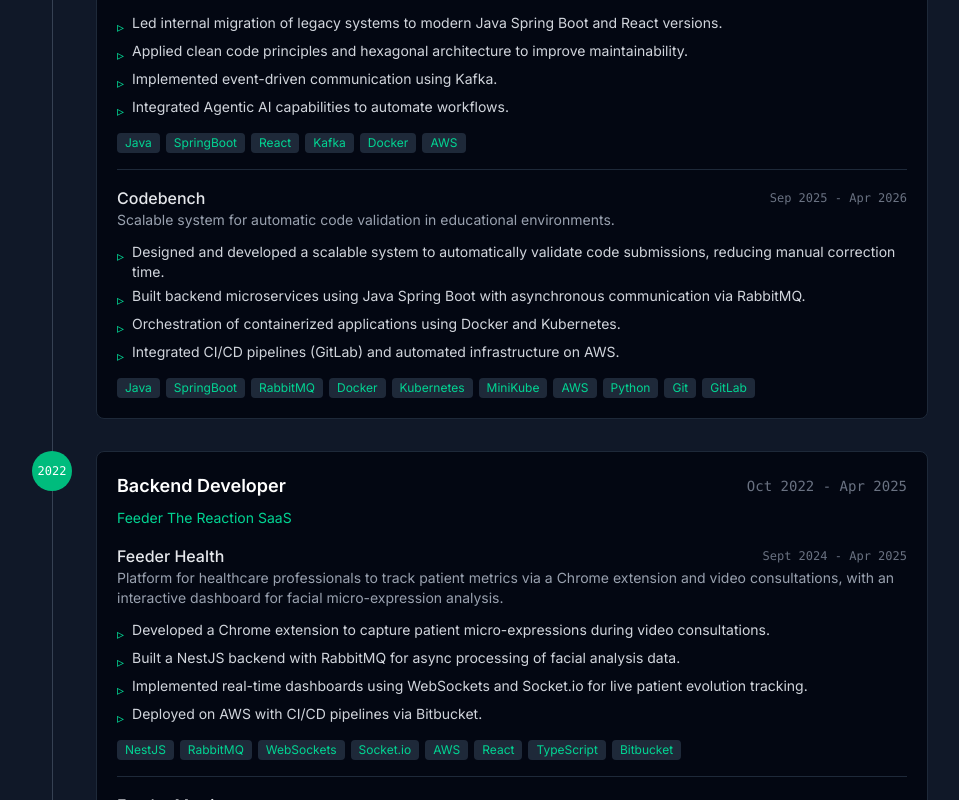
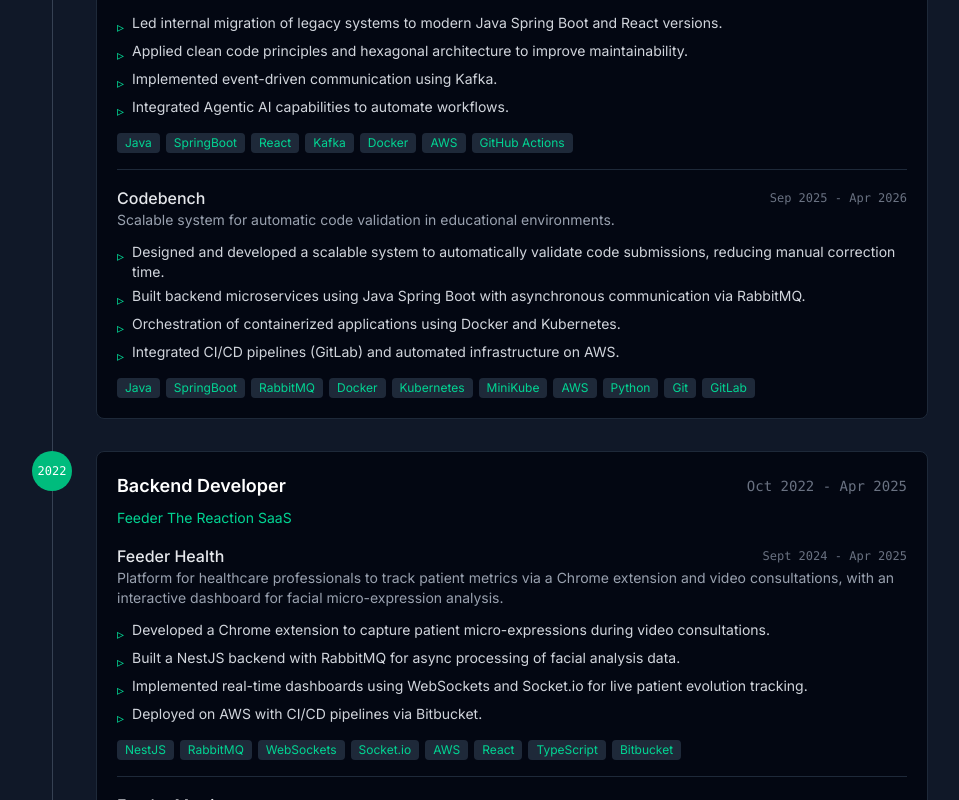
Before and after one commit to albertmenendezg/portfolio, a Next.js app: page / in a window 1280 px wide. Shown: the part 1880-2680 px from the top of the page, without its empty margins (160-1119 px from the left). Built offline with nearby package versions, Linux system fonts and the light colour scheme.

Commit message:
Add GitHub Actions to oysho and reorder skills: devops before databases

```diff
--- a/src/components/Skills.tsx
+++ b/src/components/Skills.tsx
@@ -12,8 +12,8 @@ const skillCategoriesKeys = [
   { key: "languages", items: skills.languages, color: "text-emerald-600 dark:text-emerald-400", bg: "bg-emerald-500/10", icon: Code2 },
   { key: "frameworks", items: skills.frameworks, color: "text-blue-600 dark:text-blue-400", bg: "bg-blue-500/10", icon: Box },
   { key: "ai", items: skills.ai, color: "text-violet-600 dark:text-violet-400", bg: "bg-violet-500/10", icon: Sparkles },
+  { key: "devops", items: skills.devops, color: "text-orange-600 dark:text-orange-400", bg: "bg-orange-500/10", icon: Cloud },
   { key: "databases", items: skills.databases, color: "text-purple-600 dark:text-purple-400", bg: "bg-purple-500/10", icon: Database },
-  { key: "devops", items: skills.devops, color: "text-orange-600 dark:text-orange-400", bg: "bg-orange-500/10", icon: Cloud },
   { key: "tools", items: skills.tools, color: "text-pink-600 dark:text-pink-400", bg: "bg-pink-500/10", icon: Wrench },
   { key: "testing", items: skills.testing, color: "text-yellow-600 dark:text-yellow-400", bg: "bg-yellow-500/10", icon: TestTube2 },
   { key: "architectures", items: skills.architectures, color: "text-cyan-600 dark:text-cyan-400", bg: "bg-cyan-500/10", icon: Puzzle },
--- a/src/data/portfolio.ts
+++ b/src/data/portfolio.ts
@@ -20,7 +20,7 @@ export const experience = [
         descriptionKey: "experience.nter.projects.oysho.description",
         tasksKey: "experience.nter.projects.oysho.tasks",
         periodKey: "experience.nter.projects.oysho.period",
-        tech: ["Java", "SpringBoot", "React", "Kafka", "Docker", "AWS"]
+        tech: ["Java", "SpringBoot", "React", "Kafka", "Docker", "AWS", "GitHub Actions"]
       },
       {
         nameKey: "experience.nter.projects.codebench.name",
```
